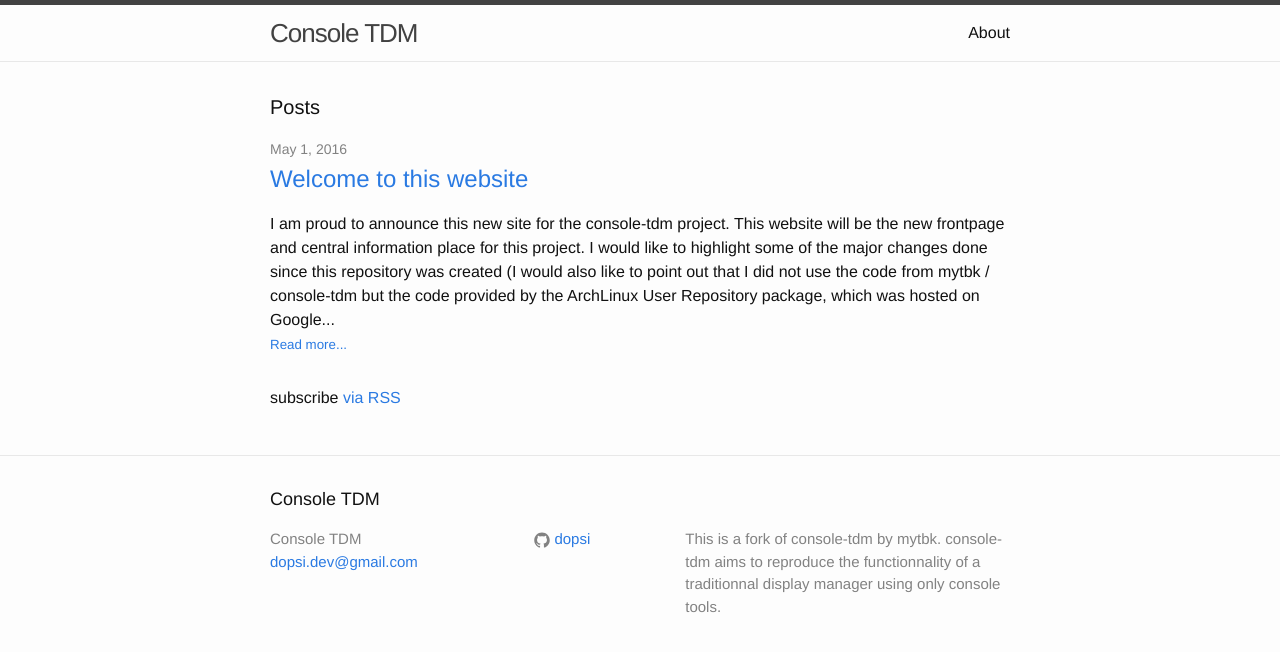
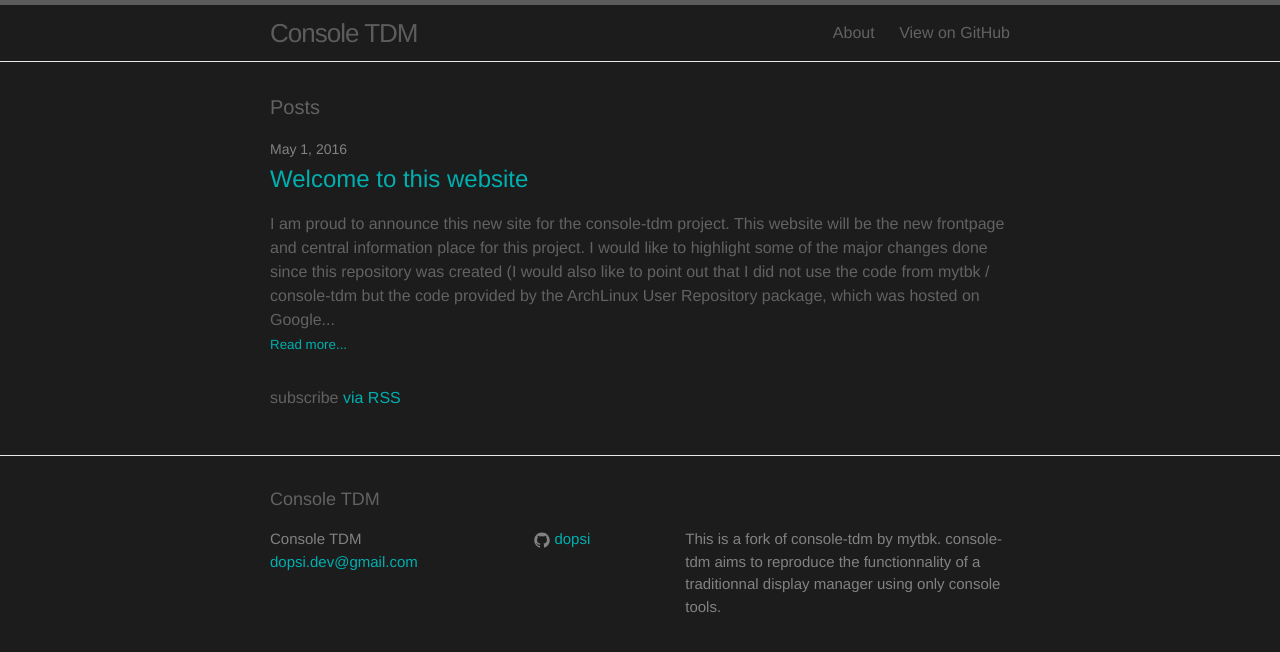
Before and after one commit to dopsi/console-tdm, a Jekyll site: the page built from index.html, in a window 1280 px wide. Shown: the top 652 px of the page. Built offline with Jekyll 4.4.1, drawn with Linux system fonts in a browser that asks for light colours.

Commit message:
Change colors and add 'View on GitHub' menu item

```diff
--- a/_includes/header.html
+++ b/_includes/header.html
@@ -19,6 +19,10 @@
           <a class="page-link" href="{{ my_page.url | prepend: site.baseurl }}">{{ my_page.title }}</a>
           {% endif %}
         {% endfor %}
+	<a class="page-link" href="http://github.com/dopsi/console-tdm">
+		<!--<img src=></img>-->
+	  View on GitHub
+	</a>
       </div>
     </nav>
 
--- a/css/main.scss
+++ b/css/main.scss
@@ -14,13 +14,13 @@ $base-line-height: 1.5;
 
 $spacing-unit:     30px;
 
-$text-color:       #111;
-$background-color: #fdfdfd;
-$brand-color:      #2a7ae2;
+$text-color:       #626262;
+$background-color: #1c1c1c;
+$brand-color:      #00afaf;
 
 $grey-color:       #828282;
 $grey-color-light: lighten($grey-color, 40%);
-$grey-color-dark:  darken($grey-color, 25%);
+$grey-color-dark:  darken($grey-color, 15%);
 
 // Width of the content area
 $content-width:    800px;
```
